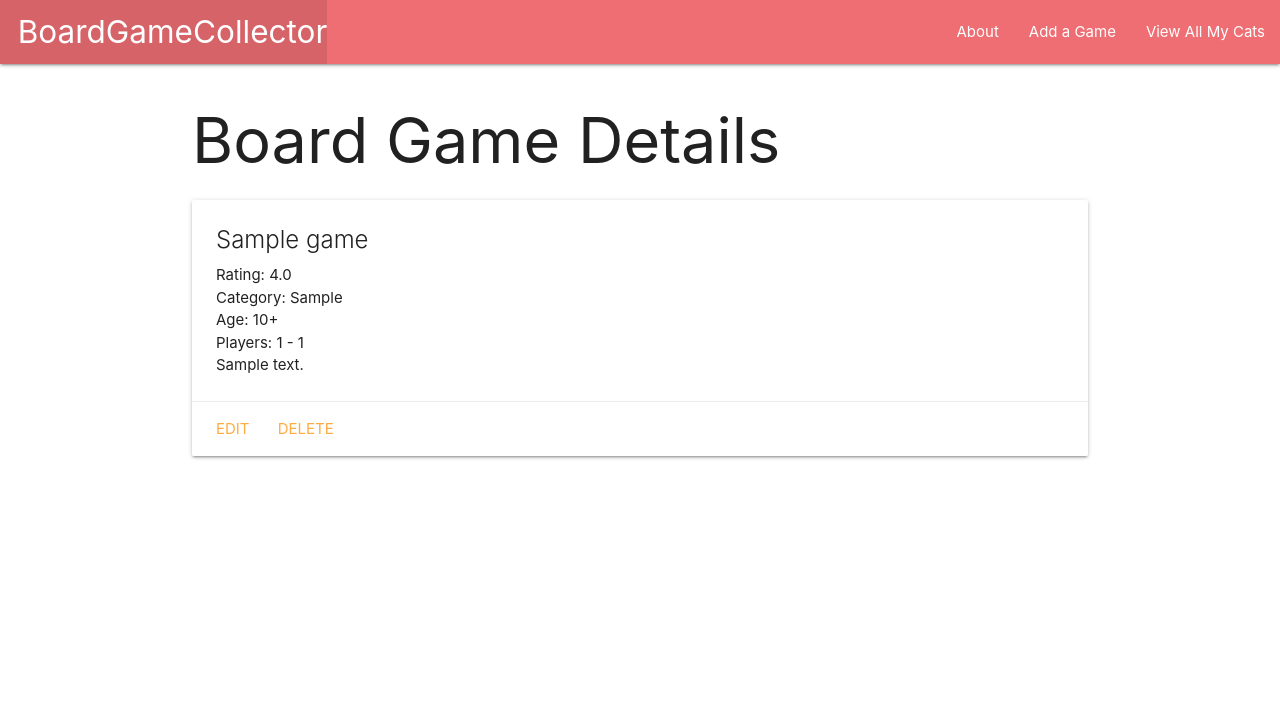
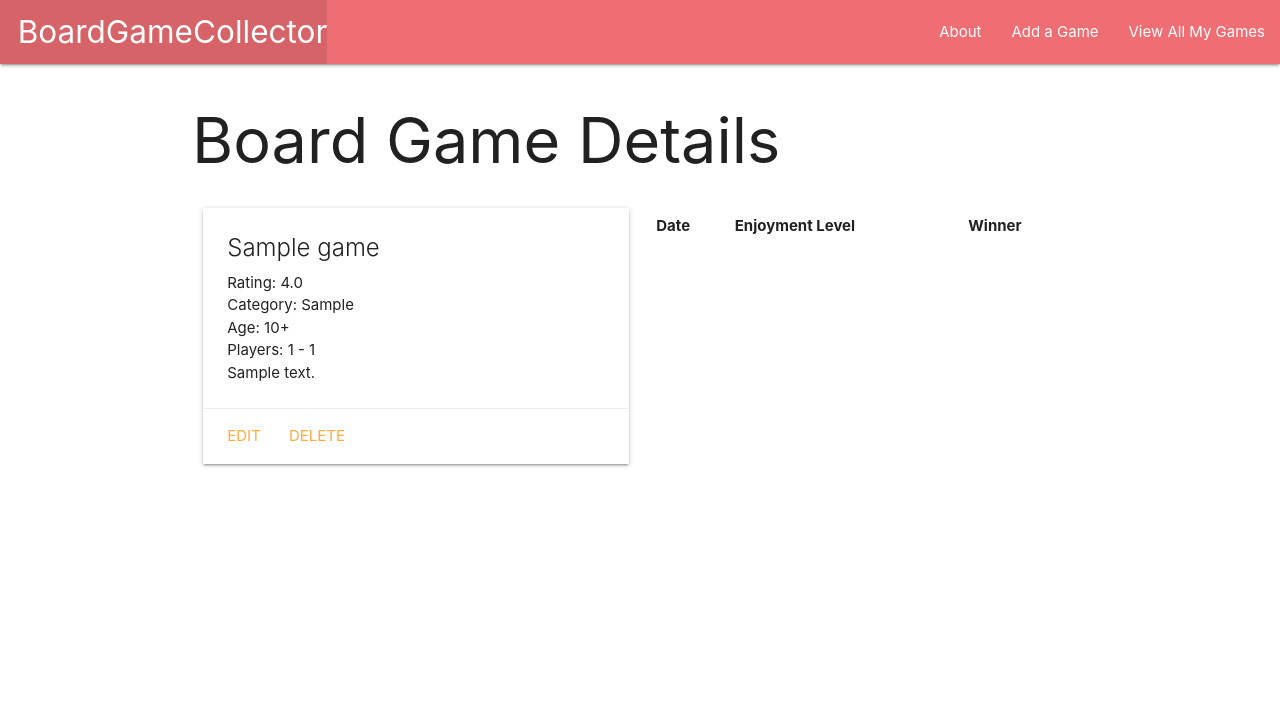
Before and after one commit to bernallium/board-game-collector, a Django app: page /games/1/ in a window 1280 px wide. Shown: the top 719 px of the page. Run offline with Django 3.2, Linux system fonts and the light colour scheme; tables that the repository leaves empty hold one stand-in row (values such as "Sample post"); data that the repository does not hold is empty.

Commit message:
Display session data on game detail page

```diff
--- a/main_app/admin.py
+++ b/main_app/admin.py
@@ -2,6 +2,8 @@ from django.contrib import admin
 
 # Import your models
 from .models import Game
+from .models import Session
 
 # Register your models
 admin.site.register(Game)
+admin.site.register(Session)
--- a/main_app/models.py
+++ b/main_app/models.py
@@ -26,8 +26,10 @@ class Game(models.Model):
 
 # Add new Feeding model below Cat model
 class Session(models.Model):
-    date = models.DateField()
+
+    date = models.DateField('Date played') # The first optional positional argument overrides the label
     enjoyment = models.CharField(
+        'Enjoyment level',
         max_length=1, # Use just a single character to represent the level of enjoyment (low, medium, high)
         choices=ENJOYMENT_LEVEL,
         default=ENJOYMENT_LEVEL[0][1], # Default to medium level of enjoyment
@@ -38,4 +40,4 @@ class Session(models.Model):
     game = models.ForeignKey(Game, on_delete=models.CASCADE) # Django autmatically renames the FK as game_id in the database
 
     def __str__(self):
-        return f"The game played on {self.date} was has a {self.get_enjoment_display()} level of enjoyment"
+        return f"The game played on {self.date} had a {self.get_enjoyment_display()} level of enjoyment"
--- a/main_app/templates/base.html
+++ b/main_app/templates/base.html
@@ -22,7 +22,7 @@
             <li><a href="{% url 'about' %}">About</a></li>
             <li><a href="{% url 'games_create' %}">Add a Game</a></li>
             <!-- <li><a href="/cats">View All My Cats</a></li> -->
-            <li><a href="{% url 'index' %}">View All My Cats</a></li>
+            <li><a href="{% url 'index' %}">View All My Games</a></li>
             </ul>
         </div>
         </nav>
--- a/main_app/templates/games/detail.html
+++ b/main_app/templates/games/detail.html
@@ -3,6 +3,8 @@
 
 <h1>Board Game Details</h1>
 
+<div class="row">
+    <div class="col s6">
         <div class="card">
             <div class="card-content">
                 <span class="card-title">{{ game.name }}</span>
@@ -17,5 +19,23 @@
                 <a href="{% url 'games_delete' game.id %}">Delete</a>
             </div>
         </div>
+    </div>
+    <div class="col s6">
+        <table class="striped">
+            <thead>
+                <tr><th>Date</th><th>Enjoyment Level</th><th>Winner</th></tr>
+            </thead>
+            <tbody>
+                {% for session in game.session_set.all %}
+                    <tr>
+                        <td>{{session.date}}</td>
+                        <td>{{session.get_enjoyment_display}}</td>
+                        <td>{{session.winner}}</td>
+                    </tr>
+                {% endfor %}
+            </tbody>
+        </table>
+    </div>
+</div>
 
 {% endblock %}
```
Lines whose indentation alone changed are shown as unchanged.
